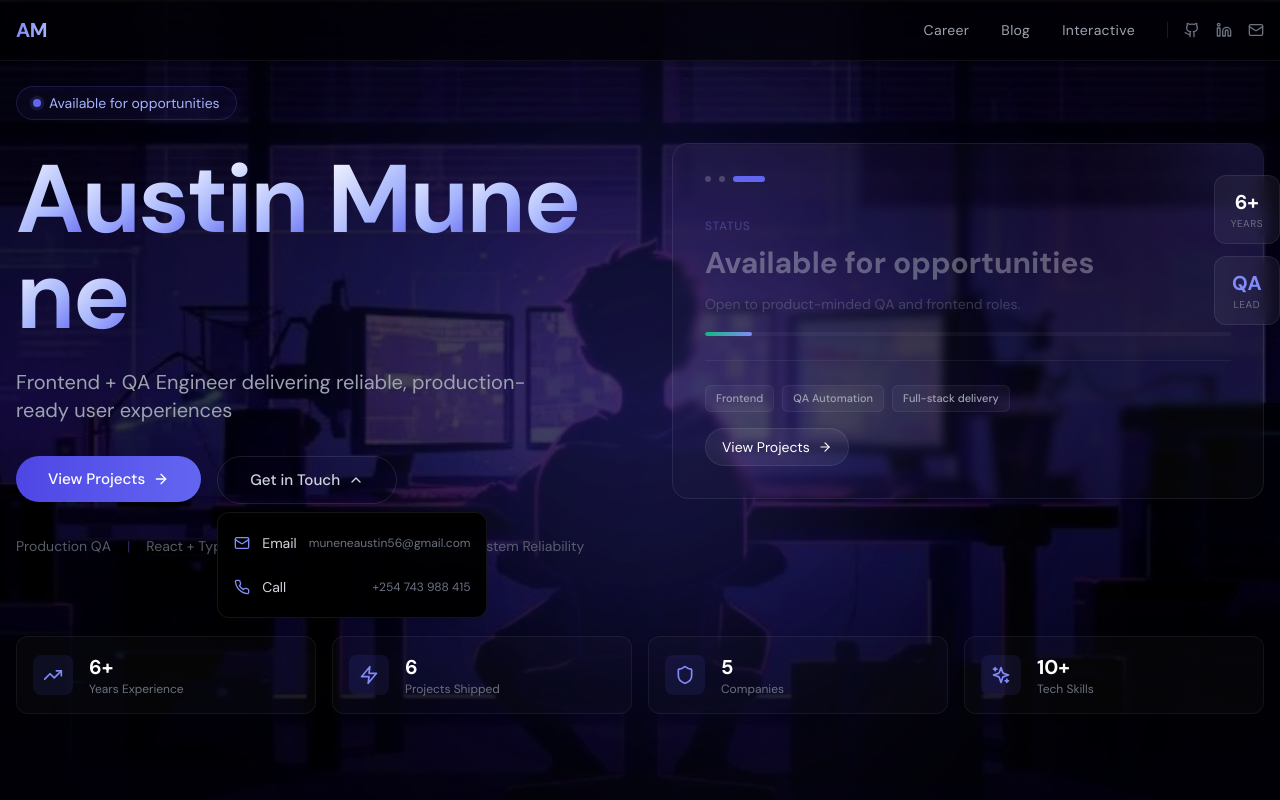
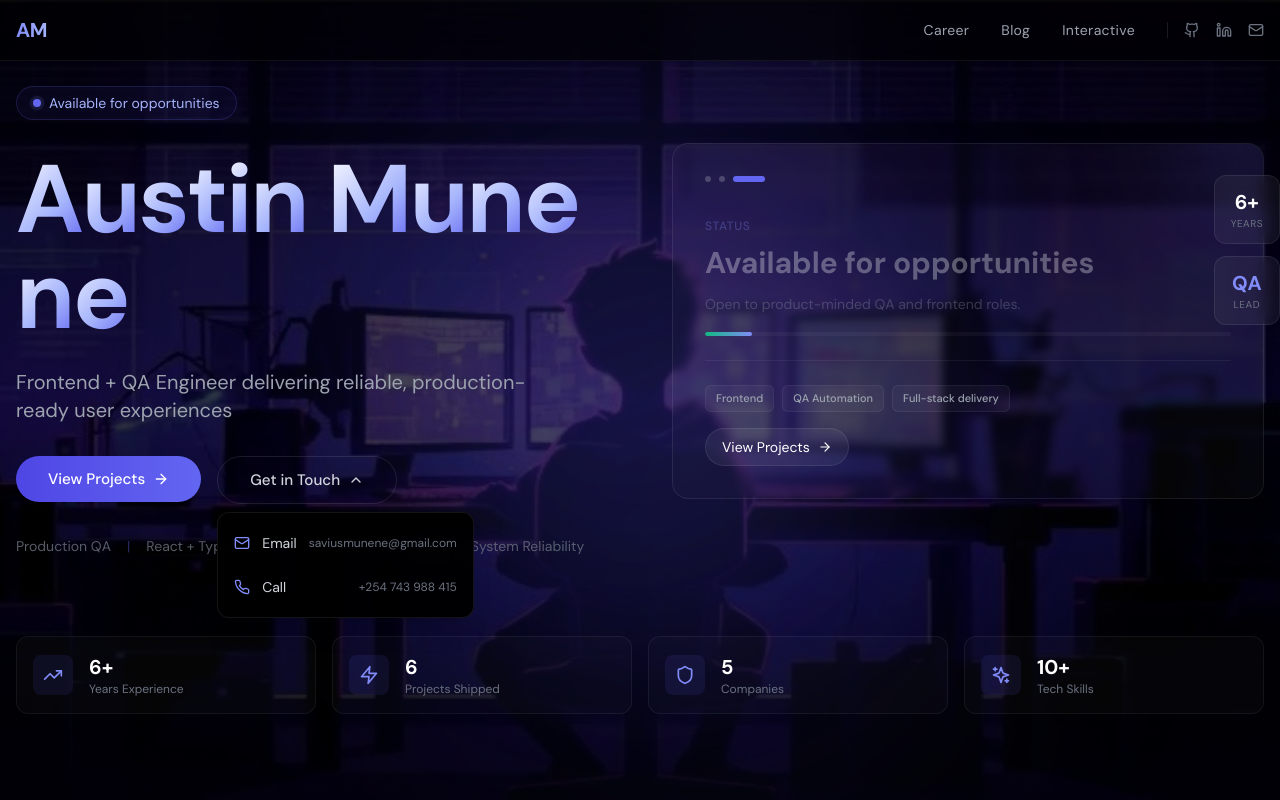
Before and after one commit to AustinMunene/Portfolio, a React (Vite) app: page / in a window 1280 px wide. Both pictures are taken after a click on the button "Get in Touch". Shown: the top 800 px of the page. Built offline with nearby package versions, Linux system fonts and the light colour scheme.

Commit message:
Updated Get in touch contact

```diff
--- a/src/components/sections/HeroSplit.tsx
+++ b/src/components/sections/HeroSplit.tsx
@@ -182,12 +182,12 @@ const HeroSplit = ({ featuredProject }: HeroSplitProps) => {
                       className="absolute left-0 top-full mt-2 min-w-[220px] rounded-xl border border-white/[0.08] bg-black/95 backdrop-blur-md shadow-xl py-2 z-50"
                     >
                       <a
-                        href="mailto:muneneaustin56@gmail.com"
+                        href="mailto:saviusmunene@gmail.com"
                         className="flex items-center gap-3 px-4 py-3 text-left text-gray-300 hover:bg-white/5 hover:text-white transition-colors"
                       >
                         <Mail className="w-4 h-4 text-accent-400 shrink-0" />
                         <span className="text-sm">Email</span>
-                        <span className="text-xs text-gray-500 truncate ml-auto">muneneaustin56@gmail.com</span>
+                        <span className="text-xs text-gray-500 truncate ml-auto">saviusmunene@gmail.com</span>
                       </a>
                       <a
                         href="tel:+254743988415"
@@ -237,11 +237,10 @@ const HeroSplit = ({ featuredProject }: HeroSplitProps) => {
                   <button
                     key={i}
                     onClick={() => setActiveHighlight(i)}
-                    className={`h-1.5 rounded-full transition-all duration-300 ${
-                      i === activeHighlight
+                    className={`h-1.5 rounded-full transition-all duration-300 ${i === activeHighlight
                         ? 'w-8 bg-accent-500'
                         : 'w-1.5 bg-white/20 hover:bg-white/40'
-                    }`}
+                      }`}
                   />
                 ))}
               </div>
```
